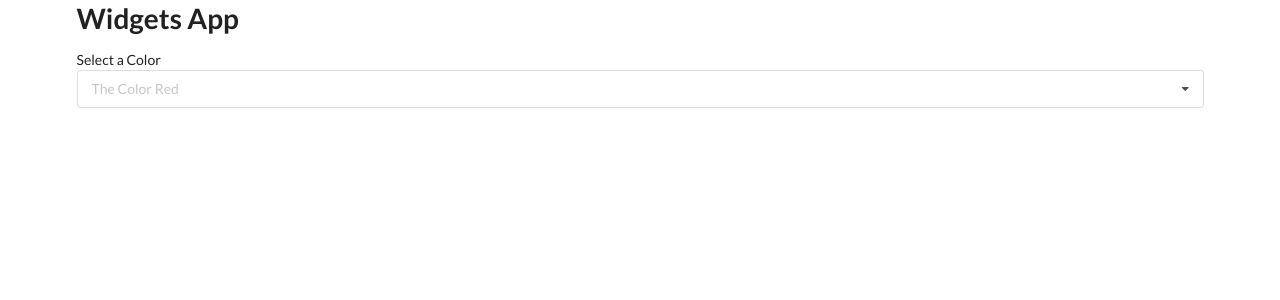
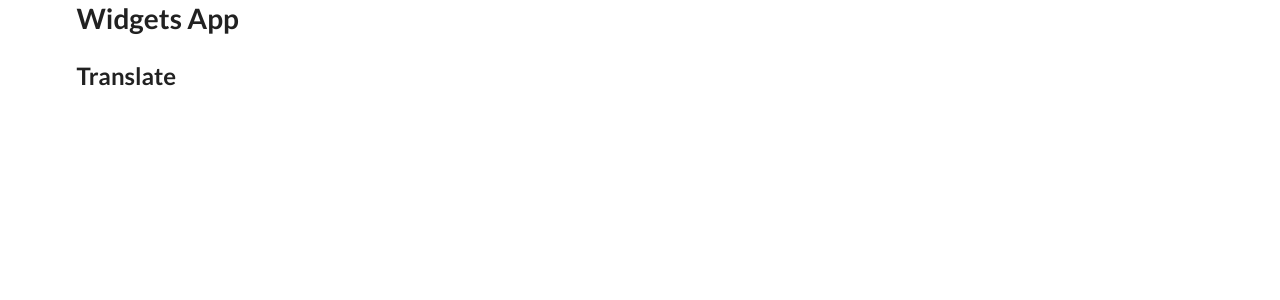
Before and after one commit to DavidRedding/widgets, a React (Create React App) app: page / in a window 1280 px wide. Shown: the top 300 px of the page. Built offline with nearby package versions, Linux system fonts and the light colour scheme.

Commit message:
translate.js init

```diff
--- a/src/App.js
+++ b/src/App.js
@@ -1,7 +1,8 @@
 import React, { useState } from "react";
+import Translate from "./components/Translate";
 // import Accordion from "./components/Accordion";
 // import Search from "./components/Search";
-import Dropdown from "./components/Dropdown";
+// import Dropdown from "./components/Dropdown";
 
 const options = [
   {
@@ -24,28 +25,14 @@ export default () => {
   return (
     <div className="ui container">
       <h1>Widgets App</h1>
-      <Dropdown
+      <Translate />
+      {/* <Dropdown
         selected={selected}
         onSelectedChange={setSelected}
         options={options}
-      />
+      /> */}
       {/* <Search /> */}
       {/* <Accordion items={items} /> */}
     </div>
   );
 };
-
-// const items = [
-//   {
-//     title: "What is React?",
-//     content: "React is a front-end javascript framework",
-//   },
-//   {
-//     title: "Why use React?",
-//     content: "React is a favorite JS library among engineers",
-//   },
-//   {
-//     title: "How do you use React?",
-//     content: "You use react by creating components",
-//   },
-// ];
--- /dev/null
+++ b/src/components/Translate.js
@@ -0,0 +1,6 @@
+import React, { useState } from "react";
+import Dropdown from "./Dropdown";
+
+const Translate = () => <h2>Translate</h2>;
+
+export default Translate;
```
